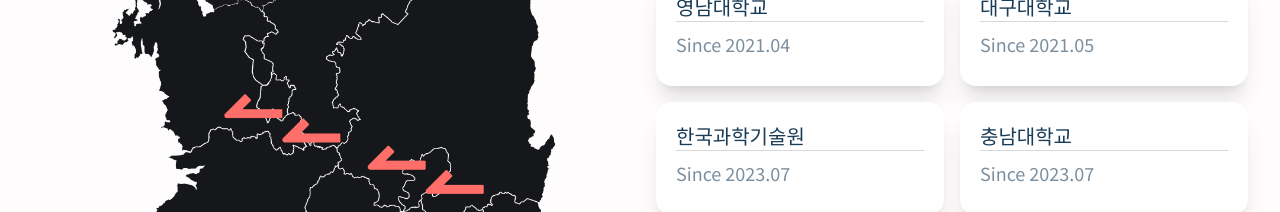
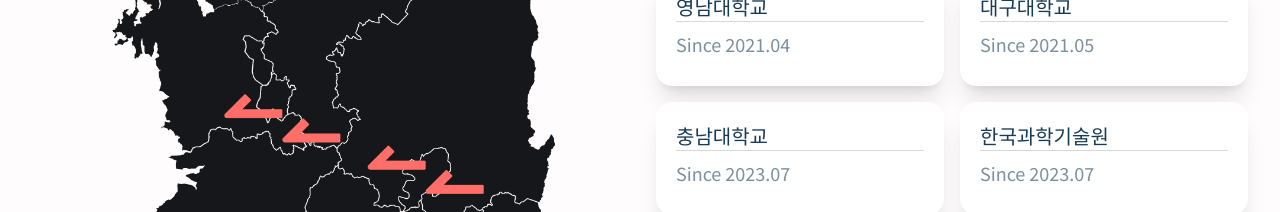
Before and after one commit to jsyu23/Tagoga_homepage, a Next.js app: page / in a window 1280 px wide. Shown: the part 5100-5312 px from the top of the page. Built offline with nearby package versions, Linux system fonts and the light colour scheme.

Commit message:
first commit

```diff
--- a/app/components/Network/index.tsx
+++ b/app/components/Network/index.tsx
@@ -17,12 +17,12 @@
 
     },
     {
-        country: "한국과학기술원",
+        country: "충남대학교",
         paragraph: 'Since 2023.07',
 
     },
     {
-        country: "충남대학교",
+        country: "한국과학기술원",
         paragraph: 'Since 2023.07',
 
     },
```
